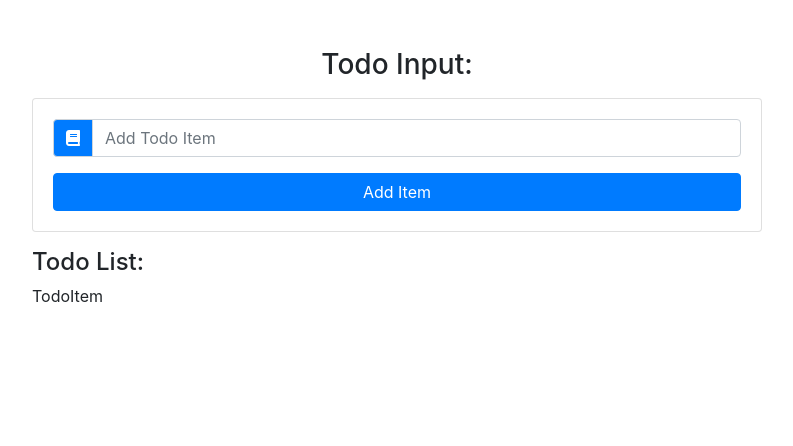
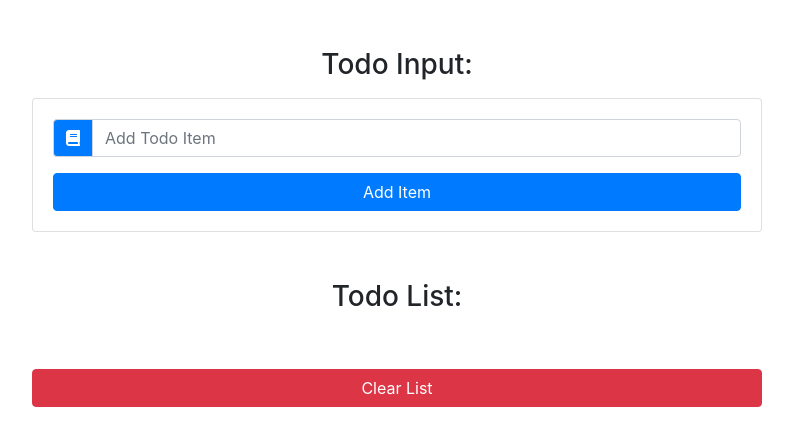
Before and after one commit to Mihailo1995/todo-list, a React (Create React App) app: page / in a window 1280 px wide. Shown: the top 446 px of the page, without its empty margins (243-1036 px from the left). Built offline with nearby package versions, Linux system fonts and the light colour scheme; the HTML template or start-up script is replaced by a standard one.

Commit message:
TodoList component finished

```diff
--- a/src/App.js
+++ b/src/App.js
@@ -6,21 +6,37 @@ import TodoList from "./components/TodoList";
 
 export class App extends Component {
     state = {
-        items: [
-            { id: 1, title: "Wake up" },
-            { id: 2, title: "Make breakfast" }
-        ],
+        items: [],
+        item: "",
         id: uuid(),
-        item: "",
         editItem: false
     };
 
     handleChange = (e) => {
-        console.log("handle change");
+        this.setState({
+            item: e.target.value
+        });
     };
 
     handleSubmit = (e) => {
-        console.log("handle submit");
+        e.preventDefault();
+
+        const newItem = {
+            title: this.state.item,
+            id: this.state.id
+        };
+
+        const updatedItems = [...this.state.items, newItem];
+
+        this.setState(
+            {
+                items: updatedItems,
+                item: "",
+                id: uuid(),
+                editItem: false
+            },
+            () => console.log(this.state)
+        );
     };
 
     clearList = () => {
--- a/src/components/TodoInput.js
+++ b/src/components/TodoInput.js
@@ -6,7 +6,7 @@ export class TodoInput extends Component {
 
         return (
             <div className="card card-body my-3">
-                <form onSubmit={handleChange}>
+                <form onSubmit={handleSubmit}>
                     <div className="input-group">
                         <div className="input-group-prepend">
                             <div className="input-group-text bg-primary text-white">
--- a/src/components/TodoList.js
+++ b/src/components/TodoList.js
@@ -3,11 +3,24 @@ import TodoItem from "./TodoItem";
 
 export class TodoList extends Component {
     render() {
+        const { items, clearList, handleDelete, handleEdit } = this.props;
+
         return (
-            <div>
-                <h4>Todo List:</h4>
-                <TodoItem />
-            </div>
+            <ul className="list-group my-5">
+                <h3 className="text-center">Todo List:</h3>
+                {items.map((item) => (
+                    <TodoItem
+                        title={item.title}
+                        id={item.id}
+                        handleDelete={() => handleDelete(item.id)}
+                        handleEdit={() => handleEdit(item.id)}
+                    />
+                ))}
+                <button
+                    className="btn btn-block btn-danger mt-5"
+                    onClick={clearList}
+                >Clear List</button>
+            </ul>
         );
     }
 }
```
